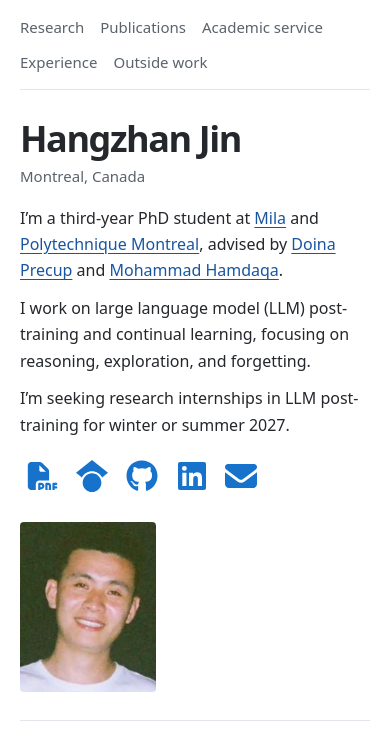
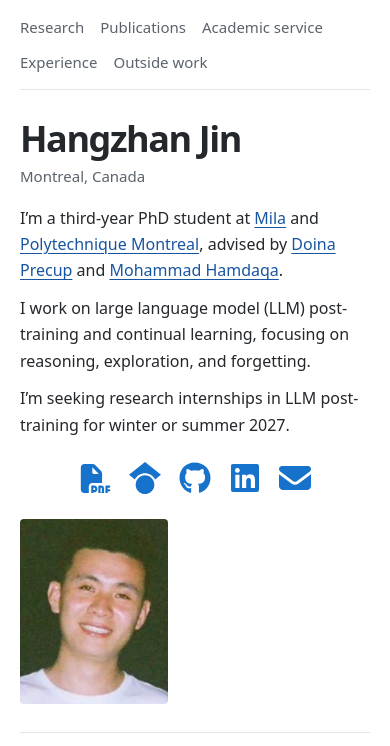
Before and after one commit to hangzhanjin/hangzhanjin.github.io, a plain HTML site: page index.html in a window 390 px wide. Shown: the top 746 px of the page. Drawn offline with Linux system fonts and the light colour scheme.

Commit message:
Center contact icons and enlarge portrait slightly

```diff
--- a/index.html
+++ b/index.html
@@ -13,7 +13,7 @@
   <meta property="og:image" content="https://hangzhanjin.github.io/assets/portrait.webp">
   <link rel="canonical" href="https://hangzhanjin.github.io/">
   <link rel="icon" href="assets/favicon.svg?v=3" type="image/svg+xml">
-  <link rel="stylesheet" href="styles.css?v=4">
+  <link rel="stylesheet" href="styles.css?v=5">
 </head>
 <body>
   <a class="skip-link" href="#main">Skip to content</a>
@@ -29,7 +29,7 @@
 
   <main class="wrap" id="main">
     <section class="hero" aria-labelledby="name">
-      <div>
+      <div class="hero-copy">
         <h1 id="name">Hangzhan Jin</h1>
         <p class="location">Montreal, Canada</p>
         <p class="hero-intro">I’m a third-year PhD student at
@@ -39,6 +39,7 @@
           <a href="https://mila.quebec/en/directory/mohammad-hamdaqa" target="_blank" rel="noopener">Mohammad Hamdaqa</a>.</p>
         <p>I work on large language model (LLM) post-training and continual learning, focusing on reasoning, exploration, and forgetting.</p>
         <p>I’m seeking research internships in LLM post-training for winter or summer 2027.</p>
+      </div>
       <nav class="contact-links" aria-label="Contact and profiles">
         <a href="assets/Hangzhan-Jin-CV.pdf?v=3" target="_blank" rel="noopener" aria-label="CV (PDF)" title="CV (PDF)">
           <img src="assets/icons/file-pdf.svg" alt="" width="32" height="32">
@@ -56,7 +57,6 @@
           <img src="assets/icons/envelope.svg" alt="" width="32" height="32">
         </a>
       </nav>
-      </div>
       <img class="portrait" src="assets/portrait.webp" alt="Hangzhan Jin" width="748" height="935" fetchpriority="high">
     </section>
 
--- a/styles.css
+++ b/styles.css
@@ -79,11 +79,16 @@ a:hover { color: var(--link-hover); }
 
 .hero {
   display: grid;
-  grid-template-columns: minmax(0, 1fr) clamp(8rem, 24vw, 11.5rem);
+  grid-template-columns: minmax(0, 1fr) clamp(8.5rem, 26vw, 12.5rem);
+  grid-template-areas:
+    "bio portrait"
+    "contact contact";
   align-items: start;
-  gap: 1.5rem 2rem;
+  gap: 1.15rem 2rem;
   padding-block: clamp(1.75rem, 5vw, 2.75rem);
 }
+
+.hero-copy { grid-area: bio; }
 
 h1 {
   font-size: clamp(2.25rem, 6vw, 3.25rem);
@@ -100,6 +105,7 @@ h1 {
 .hero-intro { margin-top: 1rem; }
 
 .portrait {
+  grid-area: portrait;
   display: block;
   width: 100%;
   height: auto;
@@ -107,10 +113,11 @@ h1 {
 }
 
 .contact-links {
+  grid-area: contact;
   display: flex;
   align-items: center;
+  justify-content: center;
   gap: clamp(.25rem, 1.5vw, .65rem);
-  margin-top: 1rem;
 }
 
 .contact-links a {
@@ -174,6 +181,9 @@ footer {
 }
 
 @media (max-width: 34rem) {
-  .hero { grid-template-columns: 1fr; }
-  .portrait { width: 8.5rem; }
+  .hero {
+    grid-template-columns: minmax(0, 1fr);
+    grid-template-areas: "bio" "contact" "portrait";
+  }
+  .portrait { width: 9.25rem; }
 }
```
Lines whose indentation alone changed are shown as unchanged.
